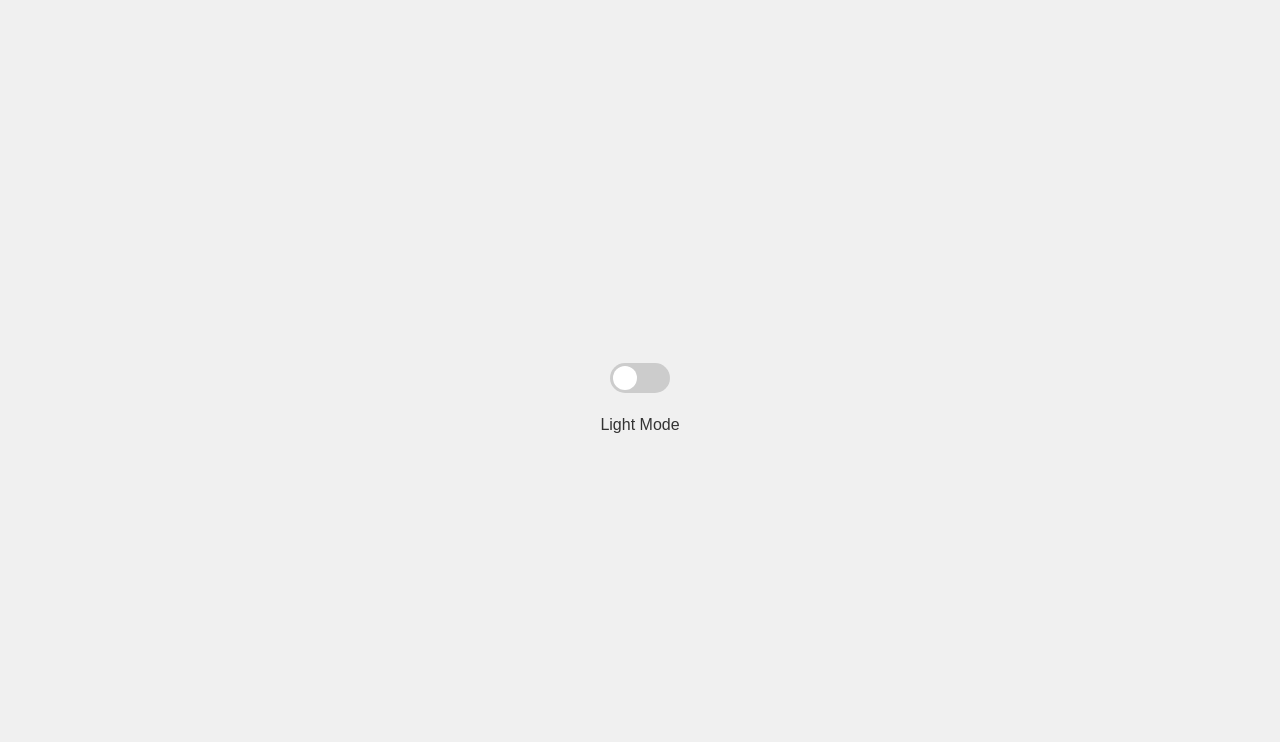
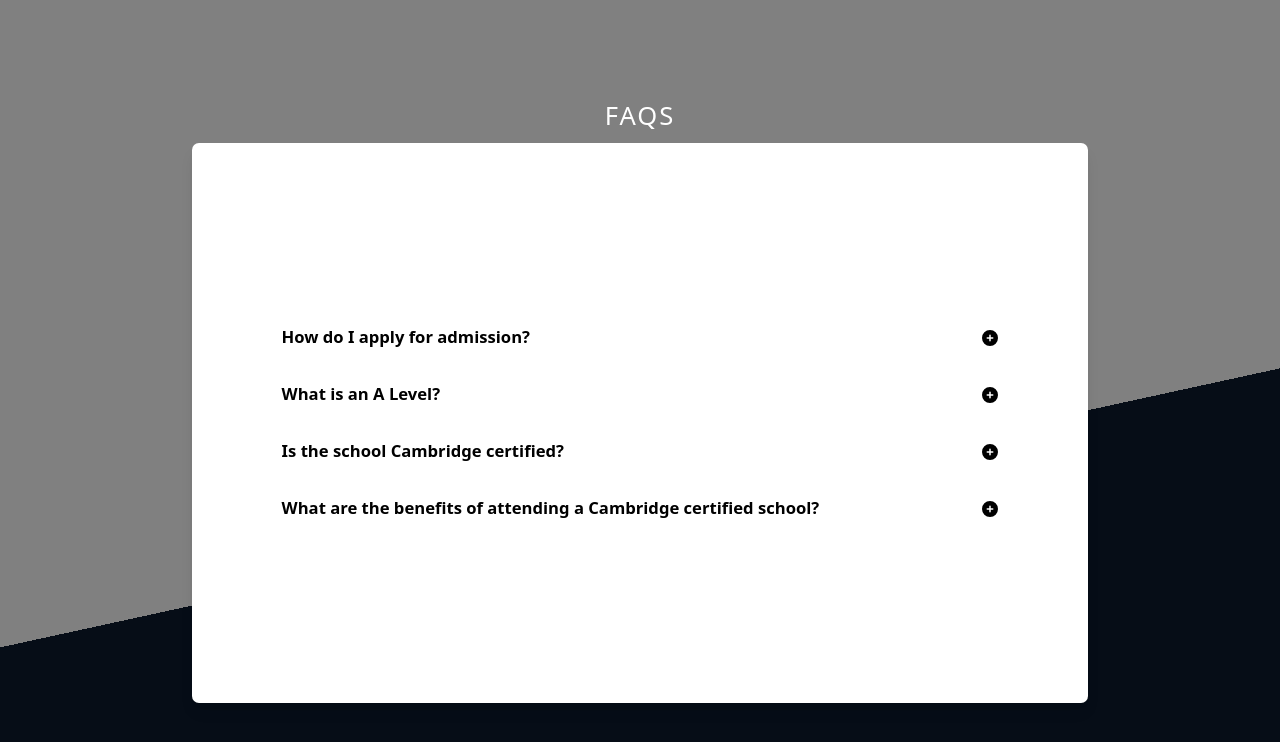
Before and after one commit to belbelbelbel/freetime-project, a React (Vite) app: page / in a window 1280 px wide. Shown: the top 742 px of the page. Built offline with nearby package versions, Linux system fonts and the light colour scheme.

Commit message:
the initial commit in progresss

```diff
--- a/package.json
+++ b/package.json
@@ -10,7 +10,7 @@
     "preview": "vite preview"
   },
   "dependencies": {
-    "framer-motion": "^11.3.30",
+    "framer-motion": "^11.3.31",
     "react": "^18.3.1",
     "react-dom": "^18.3.1",
     "react-icons": "^5.3.0"
--- a/src/App.css
+++ b/src/App.css
@@ -40,3 +40,6 @@
 .read-the-docs {
   color: #888;
 } */
+.hero-faq{
+  background: linear-gradient(167.7deg, grey 60%, #060D17 40%);
+}
--- a/src/App.tsx
+++ b/src/App.tsx
@@ -1,7 +1,7 @@
 import './App.css'
-// import { RandomPassword } from './Component/RandomPassword'
-// import { SlideTabsExample } from './Component/SlideTabs'
-// import { Todo } from './Component/Todo'
+import { Faqs } from './Component/Faqs';
+import { RandomPassword } from './Component/RandomPassword';
+import { SlideTabsExample } from './Component/SlideTabs';
 import { DarkMode } from './DarkMode';
 function App() {
 
@@ -40,7 +40,8 @@ function App() {
         {/* <Todo /> */}
         {/* <RandomPassword/> */}
         {/* <SlideTabsExample/> */}
-        <DarkMode/>
+        {/* <DarkMode/> */}
+        <Faqs/>
       </div>
     </>
   )
--- /dev/null
+++ b/src/Component/Faqs.tsx
@@ -0,0 +1,79 @@
+import { useState } from 'react'
+import { FaCirclePlus } from "react-icons/fa6";
+import { FaCircleMinus } from "react-icons/fa6";
+import { motion, AnimatePresence } from "framer-motion"
+export const Faqs = () => {
+    const [answer, setAnswer] = useState<Number | "">("")
+
+    const accordionData = [
+        {
+            question: "How do I apply for admission?",
+            id: 1,
+            answer:
+                "You can apply for admission by filling out our online application form on our website. After submitting the form, our admissions team will review it and contact you for the next steps, including a campus tour and interview",
+        },
+        {
+            question: "What is an A Level?",
+            id: 2,
+            answer:
+                "The Cambridge Advanced Level (A Level) is a globally recognized qualification offered by Cambridge Assessment International Education. It is typically studied over two years and is considered equivalent to the final year of high school or pre-university education.",
+        },
+        {
+            question: "Is the school Cambridge certified?",
+            id: 3,
+            answer:
+                "Yes, our school is Cambridge certified. We follow the Cambridge International curriculum, which provides a high-quality educational framework that is recognized globally.",
+        },
+        {
+            question: "What are the benefits of attending a Cambridge certified school?",
+            id: 4,
+            answer:
+                " Attending a Cambridge  certified school offers numerous benefits including an internationally recognized curriculum, a focus on critical thinking and problem-solving skills, and the opportunity to earn globally recognized qualifications such as IGCSEs and A Levels.",
+        },
+    ];
+
+    const handleClick = (id: any) => {
+        setAnswer(id)
+    }
+
+    return (
+        <div className='bg-black w-screen h-screen flex justify-center flex-col text-white items-center hero-faq'>
+            <div className='text-[2vw] tracking-[2px] font-sans mb-2'> FAQS</div>
+            <div className='bg-white h-[70%] w-[70%] rounded-[7px] shadow-lg  text-black '>
+                <div className='w-[80%] flex flex-col justify-center  mx-auto h-full'>
+                    {
+                        accordionData.map((item) => (
+                            <div className='flex  flex-col  justify-between'>
+                                <div className='flex items-center justify-between'>
+                                    <div key={item.id} className='py-4'>
+                                        <h2 className='font-bold text-[1.3vw]'>{item.question}</h2>
+                                    </div>
+                                    <div className='cursor-pointer' onClick={() => handleClick(item.id)}>
+                                        {
+                                            answer === item.id ? <FaCircleMinus className='text-red-400' /> : <FaCirclePlus />
+                                        }
+                                    </div>
+                                </div>
+                                {
+                                    answer === item.id && (
+                                        <AnimatePresence>
+                                            <motion.div
+                                                initial={{ opacity: 0, height: 0 }}
+                                                animate={{ opacity: 1, height: '4rem' }}
+                                                transition={{ duration: 0.5 }}
+                                                exit={{ opacity: 0, height: 0 }}
+                                                className='  relative block'>
+                                                <div className='absolute text-[1vw]'> {item.answer}</div>
+                                            </motion.div>
+                                        </AnimatePresence>
+                                    )
+                                }
+                            </div>
+                        ))
+                    }
+                </div>
+
+            </div>
+        </div>
+    )
+}
--- a/src/Component/Todo.tsx
+++ b/src/Component/Todo.tsx
@@ -9,10 +9,10 @@ interface Task {
 export const Todo = () => {
     const [Tasks, setTasks] = useState<Task[]>([])
     const [input, setInput] = useState("")
-
     const handleChange = (e: ChangeEvent<HTMLInputElement>) => {
         setInput(e.target.value)
     }
+
     const addTodo = () => {
         if (input) {
             const newTask: Task = {
```
Also changed, not shown: 1 other file (tests, documents, lock files or other folders).
